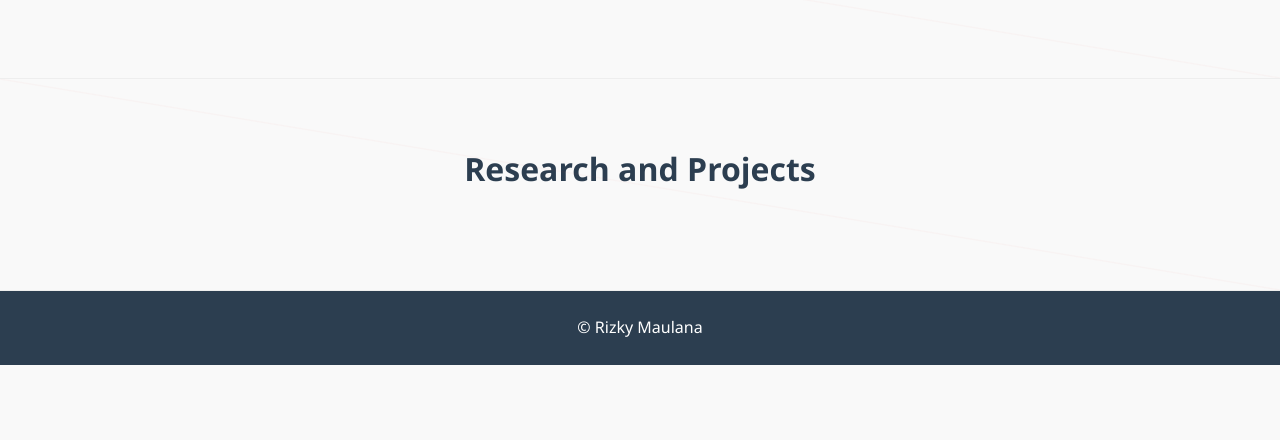
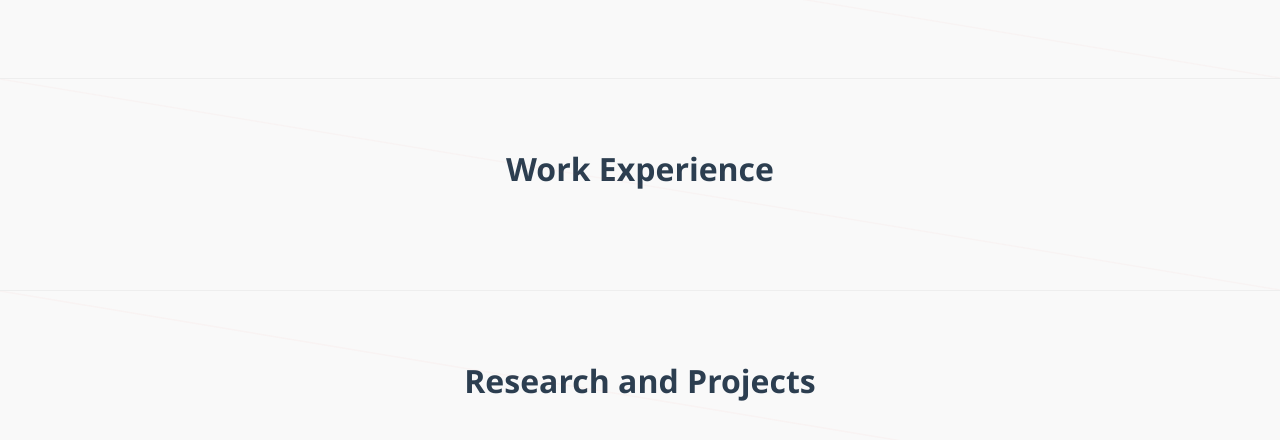
Before and after one commit to rizkymaulana112/portofoliorizkymaul, a plain HTML site: page index.html in a window 1280 px wide. Shown: the part 686-1126 px from the top of the page. Before the commit the page ends 1051 px from the top, so only its background shows below. Drawn offline with Linux system fonts and the light colour scheme.

Commit message:
Update index.html

```diff
--- a/index.html
+++ b/index.html
@@ -78,7 +78,12 @@
         </section>
 
         <!-- Experience Section -->
-
+	            <section id="experience" class="section">
+            <div class="container">
+                <h2>Work Experience</h2>
+                <div class="experience-list" id="experience-list"></div>
+            </div>
+        </section>
         <!-- Projects Section -->
         <section id="projects" class="section">
             <div class="container">
```
